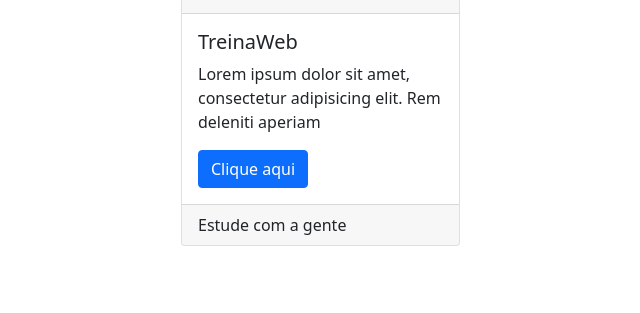
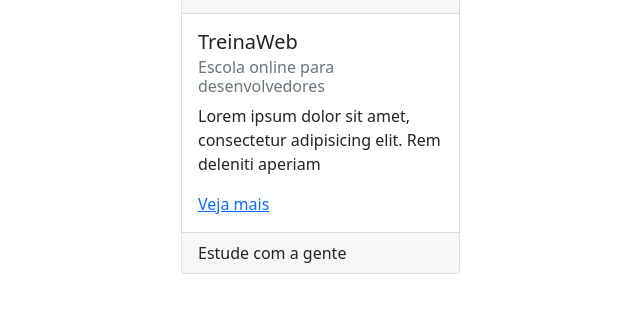
Before and after one commit to treinaweb/treinaweb-bootstrap-conhecendo-componente-de-card, a plain HTML site: page card/index.html in a window 1280 px wide. Shown: the part 89-402 px from the top of the page, without its empty margins (273-913 px from the left). Drawn offline with nearby package versions, Linux system fonts and the light colour scheme.

Commit message:
1-3 Conhecendo os elementos de texto

```diff
--- a/card/index.html
+++ b/card/index.html
@@ -17,8 +17,9 @@
             </div>
             <div class="card-body">
                 <h5 class="card-title">TreinaWeb</h5>
+                <h6 class="card-subtitle text-muted mb-2">Escola online para desenvolvedores</h6>
                 <p class="card-text">Lorem ipsum dolor sit amet, consectetur adipisicing elit. Rem deleniti aperiam</p>
-                <a href="#" class="btn btn-primary">Clique aqui</a>
+                <a href="#" class="card-link">Veja mais</a>
             </div>
             <div class="card-footer">
                 <p class="mb-0">Estude com a gente</p>
```
